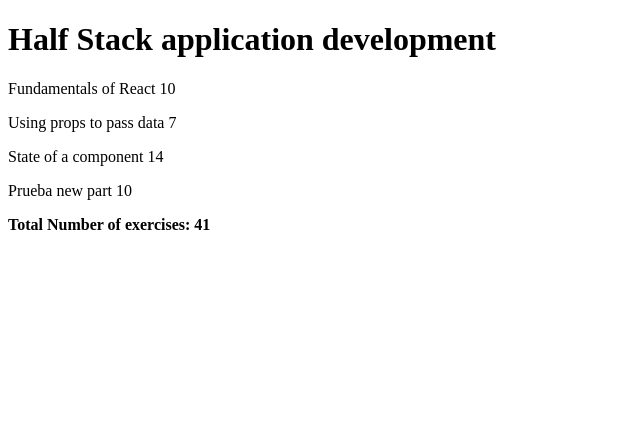
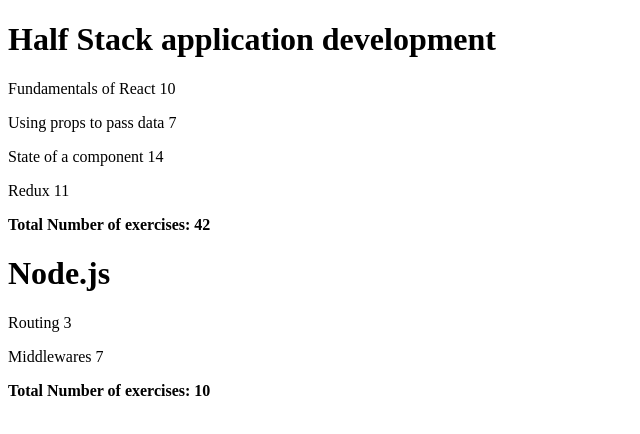
Before and after one commit to genarossi19/react-desarrollo-web, a React (Vite) app in the folder part1/courseinfo/: page / in a window 1280 px wide. Shown: the top 434 px of the page, without its empty margins (0-640 px from the left). Built offline with nearby package versions, Linux system fonts and the light colour scheme.

Commit message:
Ejercicio 2.4

```diff
--- a/part1/courseinfo/src/App.jsx
+++ b/part1/courseinfo/src/App.jsx
@@ -1,28 +1,57 @@
 import Course from "./components/Course";
 const App = () => {
-  const course = {
+  const courses = [
+    {
       name: "Half Stack application development",
+      id: 1,
       parts: [
         {
           name: "Fundamentals of React",
           exercises: 10,
+          id: 1,
         },
         {
           name: "Using props to pass data",
           exercises: 7,
+          id: 2,
         },
         {
           name: "State of a component",
           exercises: 14,
+          id: 3,
         },
         {
-        name: "Prueba new part",
-        exercises: 10,
+          name: "Redux",
+          exercises: 11,
+          id: 4,
         },
       ],
-  };
+    },
+    {
+      name: "Node.js",
+      id: 2,
+      parts: [
+        {
+          name: "Routing",
+          exercises: 3,
+          id: 1,
+        },
+        {
+          name: "Middlewares",
+          exercises: 7,
+          id: 2,
+        },
+      ],
+    },
+  ];
 
-  return <Course course={course} />;
+  return (
+    <div>
+      {courses.map((course) => (
+        <Course key={course.id} course={course} />
+      ))}
+    </div>
+  );
 };
 
 export default App;
```
Lines whose indentation alone changed are shown as unchanged.
